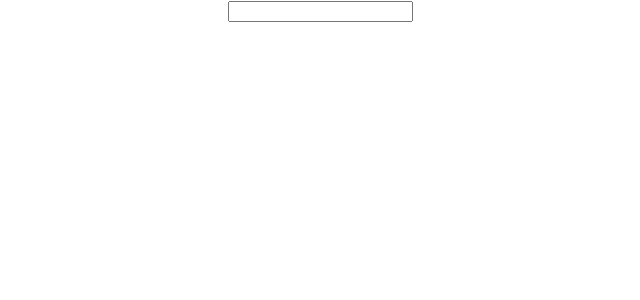
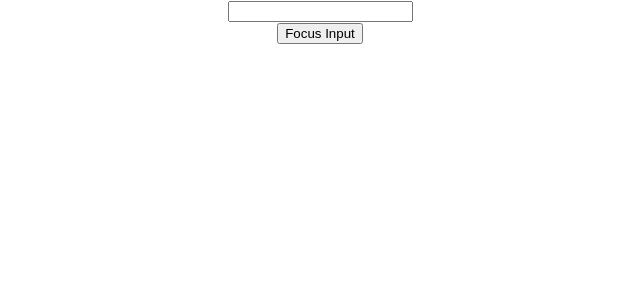
Before and after one commit to madiha-m/React, a React (Create React App) app in the folder advance/: page / in a window 1280 px wide. Shown: the top 300 px of the page, without its empty margins (320-960 px from the left). Built offline with nearby package versions, Linux system fonts and the light colour scheme.

Commit message:
Refs With class comp

```diff
--- a/advance/src/App.js
+++ b/advance/src/App.js
@@ -5,13 +5,15 @@ import ParentComp from "./components/ParentComp";
 import ParentMemoComp from "./components/ParentMemoComp";
 import PureComp from "./components/PureComp";
 import RefClassCom from "./components/RefClassCom";
+import RefParentClassCom from "./components/RefParentClassCom";
 import RefsComp from "./components/RefsComp";
 import Table from "./components/Table";
 
 function App() {
   return (
     <div className="App">
-      <RefClassCom />
+      <RefParentClassCom />
+      {/* <RefClassCom /> */}
       {/* <CallbackRefsComp /> */}
       {/* <RefsComp /> */}
       {/* <ParentMemoComp /> */}
--- a/advance/src/components/RefClassCom.js
+++ b/advance/src/components/RefClassCom.js
@@ -7,9 +7,10 @@ class RefClassCom extends Component {
     this.inputRef = React.createRef();
   }
 
-  componentDidMount() {
-    this.inputRef.current.value;
-    console.log(this.inputRef);
+  // not going to use componentDidMount(), instad cteate method, which focus on input element, called by parent cmop
+  focusInput() {
+    this.inputRef.current.focus();
+    // now need to creat parent comp
   }
 
   render() {
--- /dev/null
+++ b/advance/src/components/RefParentClassCom.js
@@ -0,0 +1,31 @@
+import React, { Component } from "react";
+import RefClassCom from "./RefClassCom";
+
+class RefParentClassCom extends Component {
+  constructor(props) {
+    super(props);
+
+    //1st step
+    this.compRef = React.createRef();
+  }
+
+  // 4th step, defined in child
+  clickHandler = () => {
+    this.compRef.current.focusInput();
+  };
+
+  render() {
+    return (
+      <div>
+        {/* 2nd step attach it */}
+        <RefClassCom ref={this.compRef} />
+
+        {/* click on btn in parent comp, chile comp input element receive teh focus , use refs in child comp*/}
+        {/* 3rd click handler event  */}
+        <button onClick={this.clickHandler}>Focus Input</button>
+      </div>
+    );
+  }
+}
+
+export default RefParentClassCom;
```
